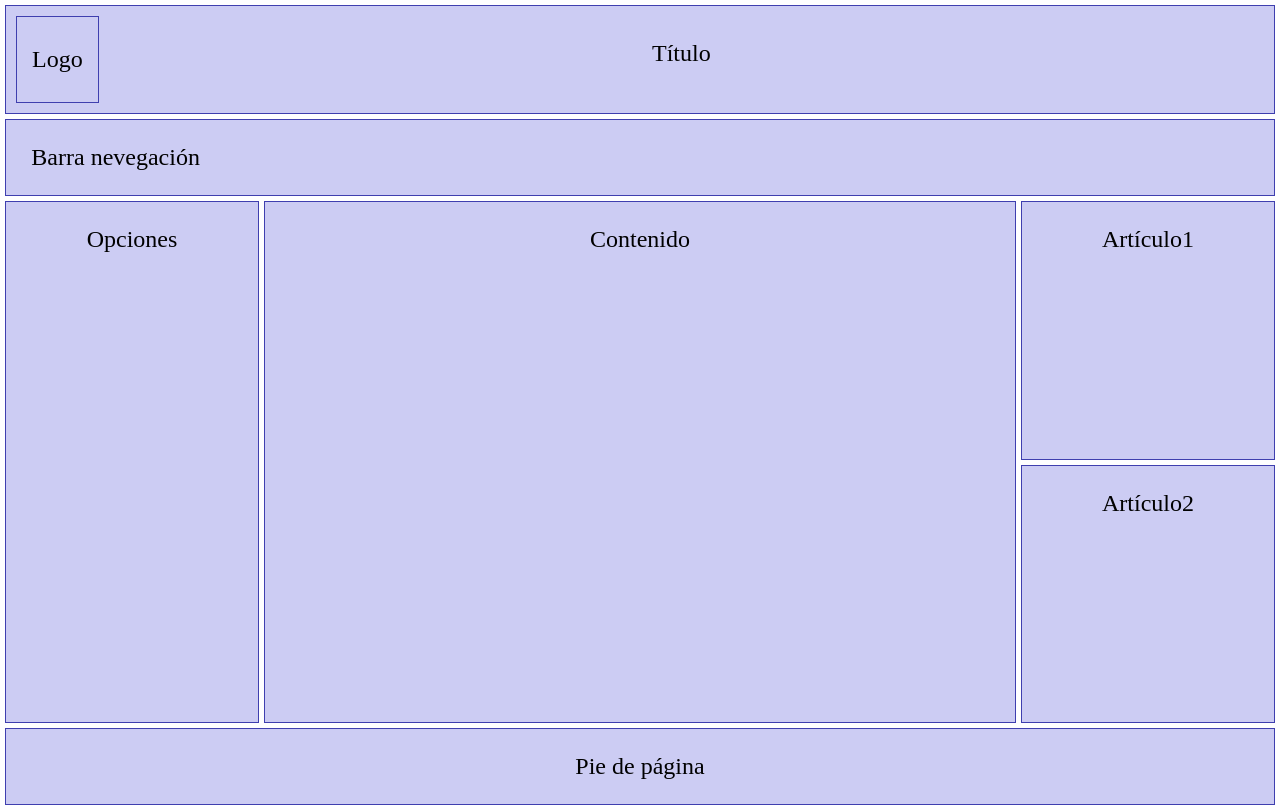
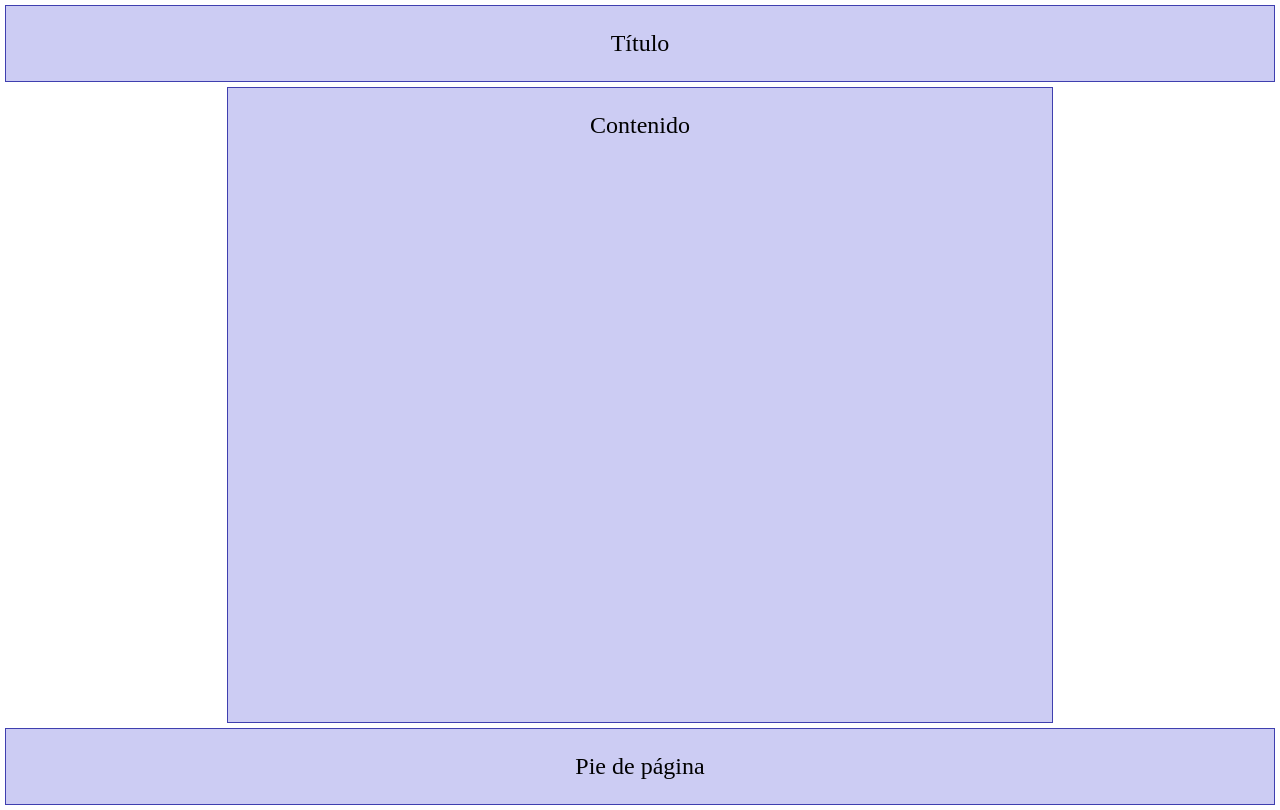
Before and after one commit to AdriRedondo/AW, a plain HTML site: page Ejercicio01_Maquetación_Con_Cajas/index.html in a window 1280 px wide. Drawn offline with Linux system fonts and the light colour scheme.

```diff
--- a/Ejercicio01_Maquetación_Con_Cajas/estilos1.css
+++ b/Ejercicio01_Maquetación_Con_Cajas/estilos1.css
@@ -33,6 +33,11 @@
     flex: 1;
 }
 
+#titulo-texto {
+    margin: auto;
+    border: none;
+}
+
 #contenido {
     flex: 1;
 }
@@ -40,6 +45,7 @@
 #opciones,
 #barra-nav,
 #articulo,
+#contenedor-noticias,
 #logo {
     display: none;
 }
--- a/Ejercicio01_Maquetación_Con_Cajas/estilos2.css
+++ b/Ejercicio01_Maquetación_Con_Cajas/estilos2.css
@@ -26,6 +26,11 @@
     width: 100%;
 }
 
+#titulo-texto {
+    margin: auto;
+    border: none;
+}
+
 .contenido-centro {
     display: flex;
     flex-direction: row;
@@ -45,6 +50,7 @@
 
 #barra-nav,
 #articulo,
+#contenedor-noticias,
 #logo {
     display: none;
 }
--- a/Ejercicio01_Maquetación_Con_Cajas/estilos3.css
+++ b/Ejercicio01_Maquetación_Con_Cajas/estilos3.css
@@ -20,7 +20,9 @@
     gap: 5px;
 }
 
-
+#titulo-texto {
+    border: none;
+}
 
 .caja {
     background-color: rgb(204, 204, 243);
@@ -54,6 +56,8 @@
 
 
 #articulo,
+#contenedor-noticias,
+#barra-nav .caja,
 #logo {
     display: none;
 }
--- a/Ejercicio01_Maquetación_Con_Cajas/estilos4.css
+++ b/Ejercicio01_Maquetación_Con_Cajas/estilos4.css
@@ -35,9 +35,9 @@
     padding: 10px;
 }
 
-.titulo-texto {
-    text-align: center;
-    grid-column: 2;
+#titulo-texto {
+    margin: auto;
+    border: none;
 }
 
 #logo {
@@ -83,3 +83,8 @@
 #pie-pag {
     width: 100;
 }
+
+#contenedor-noticias,
+#barra-nav .caja {
+    display: none;
+}
--- /dev/null
+++ b/Ejercicio01_Maquetación_Con_Cajas/estilos5.css
@@ -0,0 +1,119 @@
+body {
+    font-size: x-large;
+    font-family: "sans-serif";
+    margin: 0;
+}
+
+*,
+*::before,
+*::after {
+    box-sizing: border-box;
+}
+
+.estructura {
+    display: flex;
+    flex-direction: column;
+    align-items: center;
+    flex-wrap: wrap;
+    min-height: 100vh;
+    margin: 5px;
+    gap: 5px;
+}
+
+
+
+.caja {
+    background-color: rgb(204, 204, 243);
+    border: 1px solid rgb(63, 63, 175);
+    text-align: center;
+    width: 100%;
+}
+
+#titulo {
+    display: flex;
+    grid-template-rows: 2;
+    padding: 10px;
+    gap: 10px;
+}
+
+#titulo-texto {
+    text-align: left;
+    padding-left: 10px;
+    align-content: center;
+    font-size: xx-large;
+}
+
+#logo {
+    width: auto;
+    padding: 5px 15px;
+    align-content: center;
+    font-size: large;
+}
+
+#barra-nav {
+    display: flex;
+    flex-direction: row;
+}
+
+#barra-nav p {
+    text-align: left;
+    margin-left: 2%;
+}
+
+#barra-nav .caja {
+    width: auto;
+    margin: 5px 5px 5px 50%;
+    flex: 1;
+    display: flex;
+    justify-content: center;
+    align-items: center;
+}
+
+.contenido-centro {
+    display: flex;
+    flex-direction: row;
+    gap: 5px;
+    width: 100%;
+    flex: 1;
+}
+
+
+.contenedor-articulos {
+    width: 70%;
+    display: flex;
+    flex-direction: column;
+    gap: 5px;
+}
+
+#contenedor-noticias {
+    width: 100%;
+    display: flex;
+    flex-direction: column;
+    flex: 1;
+}
+
+#busqueda {
+    margin: 10px 10px 5px 10px;
+    width: auto;
+}
+
+#noticias {
+    margin: 5px 10px 10px 10px;
+    width: auto;
+    justify-content: center;
+    flex: 1;
+}
+
+#articulo {
+    flex: 1;
+    min-height: 0;
+}
+
+#pie-pag {
+    width: 100%;
+}
+
+#opciones,
+#contenido {
+    display: none;
+}
--- a/Ejercicio01_Maquetación_Con_Cajas/index.html
+++ b/Ejercicio01_Maquetación_Con_Cajas/index.html
@@ -3,7 +3,7 @@
 
 <head>
     <meta charset="UTF-8">
-    <link rel="stylesheet" href="estilos4.css">
+    <link rel="stylesheet" href="estilos1.css">
     <title>Ejer1</title>
 </head>
 
@@ -14,12 +14,15 @@
             <div class="caja" id="logo">
                 <p>Logo</p>
             </div>
-            <div class="titulo-texto">
+            <div class="caja" id="titulo-texto">
                 <p>Título</p>
             </div>
         </div>
         <div class="caja" id="barra-nav">
-            <p>Barra nevegación</p>
+            <p>Barra navegación</p>
+            <div class="caja">
+                <p>Identificación</p>
+            </div>
         </div>
         <div class="contenido-centro">
             <div class="caja" id="opciones">
@@ -36,6 +39,14 @@
                     <p>Artículo2</p>
                 </div>
             </div>
+            <div class="caja" id="contenedor-noticias">
+                <div class="caja" id="busqueda">
+                    <p>Búsqueda</p>
+                </div>
+                <div class="caja" id="noticias">
+                    <p>Noticias</p>
+                </div>
+            </div>
         </div>
         <div class="caja" id="pie-pag">
             <p>Pie de página</p>
```
